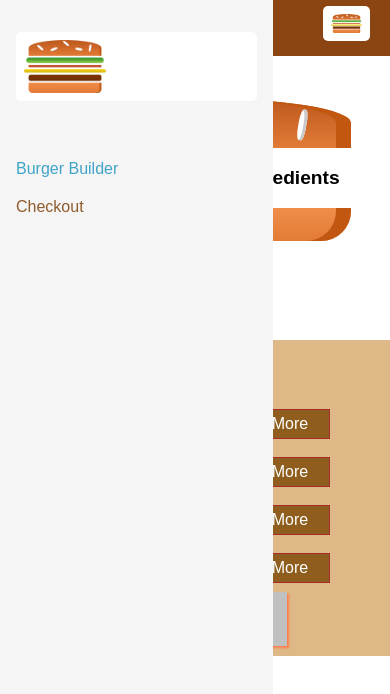
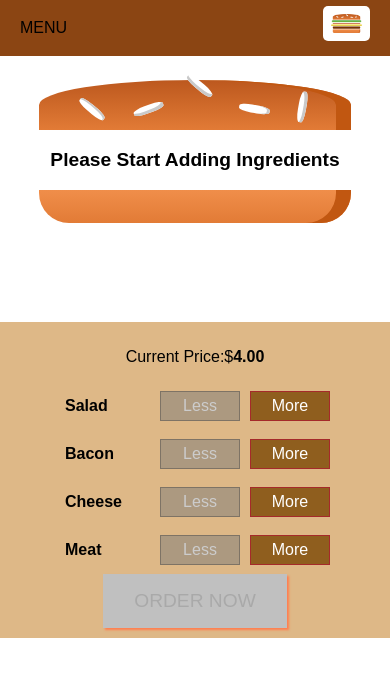
Before and after one commit to Nachiket75/ReactIntro, a React app: page / in a window 390 px wide. Shown: the top 694 px of the page. Built offline with nearby package versions, Linux system fonts and the light colour scheme; a web font is replaced by a local one.

Commit message:
implemented SideDrawerToggle for mobile resolution which will pop up when screen resoltion goes below 500.
converted Layout.js to class based component to add new fucntions which will handle SideDrawer.

```diff
--- a/src/components/Layout/Layout.js
+++ b/src/components/Layout/Layout.js
@@ -1,20 +1,35 @@
-import React from 'react'
+import React,{Component} from 'react'
 import Aux from '../../hoc/Auxilary'
 import classes from './Layout.css'
 import Toolbar from '../Navigation/Toolbar/Toolbar'
 import SideDrawer from '../Navigation/SideDrawer/SideDrawer'
-const layout =(props) => (
-    <Aux>
-        <Toolbar/>
-        <SideDrawer/>
-        <div>
-            SideDrawer,
-            Backdrop
-        </div>
-        <main className= {classes.content}>
-            {props.children}
-        </main>
-    </Aux>
-)
 
-export default layout;
+class Layout extends Component {
+    state = {
+        showSideDrawer : false
+    }
+    sideDrawerCloseHandler=()=> {
+        this.setState({showSideDrawer:false})
+    }
+    sideDrawerToggleHandler=()=>{
+        this.setState((prevState) =>{
+        return {showSideDrawer:!prevState.showSideDrawer}
+        })
+    }
+    render(){
+        return(
+            <Aux>
+                <Toolbar drawerToggleClicked ={this.sideDrawerToggleHandler}/>
+                <SideDrawer
+                    open={this.state.showSideDrawer}
+                    closed={this.sideDrawerCloseHandler}
+                    />
+                <main className= {classes.content}>
+                    {this.props.children}
+                </main>
+            </Aux>
+        )
+    }
+}
+
+export default Layout;
--- a/src/components/Navigation/SideDrawer/SideDrawer.js
+++ b/src/components/Navigation/SideDrawer/SideDrawer.js
@@ -2,10 +2,17 @@ import React from 'react'
 import Logo from '../../Logo/Logo'
 import NavigationItems from '../NavigationItems/NavigationItems'
 import classes from './SideDrawer.css'
-
+import Backdrop from '../../UI/Backdrop/Backdrop'
+import Aux from '../../../hoc/Auxilary'
 const sideDrawer = (props) =>{
+    let attachedClasses = [classes.SideDrawer, classes.Close]
+    if(props.open){
+         attachedClasses = [classes.SideDrawer, classes.Open]
+    }
     return(
-        <div className={classes.SideDrawer}>
+        <Aux>
+            <Backdrop show= {props.open} clicked={props.closed}/>
+            <div className={attachedClasses.join(' ')}>
                 <div className={classes.Logo}>
                     <Logo/>
                 </div>
@@ -14,6 +21,7 @@ const sideDrawer = (props) =>{
                 </nav>
 
             </div>
+        </Aux>
     )
 
 }
--- /dev/null
+++ b/src/components/Navigation/SideDrawer/SideDrawerToggle/SideDrawerToggle.js
@@ -0,0 +1,7 @@
+import React from 'react'
+
+const sideDrawerToggle = (props) =>(
+    <div onClick={props.clicked}>MENU</div>
+)
+
+export default sideDrawerToggle;
--- a/src/components/Navigation/Toolbar/Toolbar.js
+++ b/src/components/Navigation/Toolbar/Toolbar.js
@@ -2,9 +2,10 @@ import React from 'react'
 import classes from './Toolbar.css'
 import Logo from '../../Logo/Logo'
 import NavigationItems from '../NavigationItems/NavigationItems'
+import SideDrawerToggle from '../SideDrawer/SideDrawerToggle/SideDrawerToggle'
 const toolbar = (props) =>(
     <header className={classes.Toolbar}>
-        <div>MENU</div>
+        <SideDrawerToggle clicked={props.drawerToggleClicked}/>
         <div className={classes.Logo}>
             <Logo/>
         </div>
```
Lines whose indentation alone changed are shown as unchanged.
